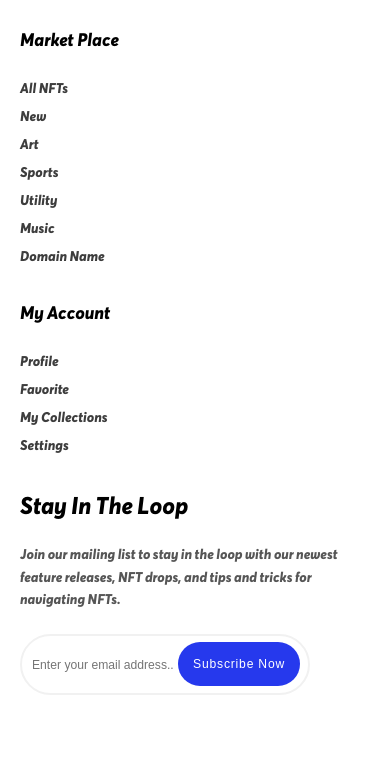
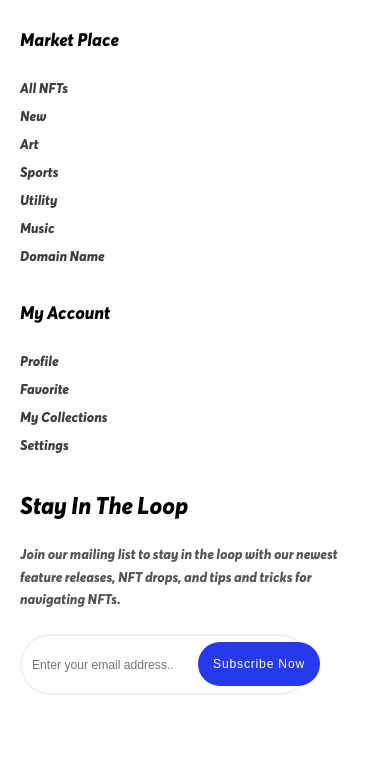
Before and after one commit to Heavenlydawn/Module_3_Project, a plain HTML site: page footer.html in a window 390 px wide. Shown: the part 285-1046 px from the top of the page. Drawn offline with Linux system fonts and the light colour scheme.

Commit message:
Footer structure, Styling and Media Interaction Done

```diff
--- a/sass/footer.scss
+++ b/sass/footer.scss
@@ -150,7 +150,7 @@ Copy Right Section
           }
           button {
             padding: 15px;
-            right: 70px;
+            right: 50px;
             top: 13%;
           }
         }
```
Also changed, not shown: sass/footer.css.
